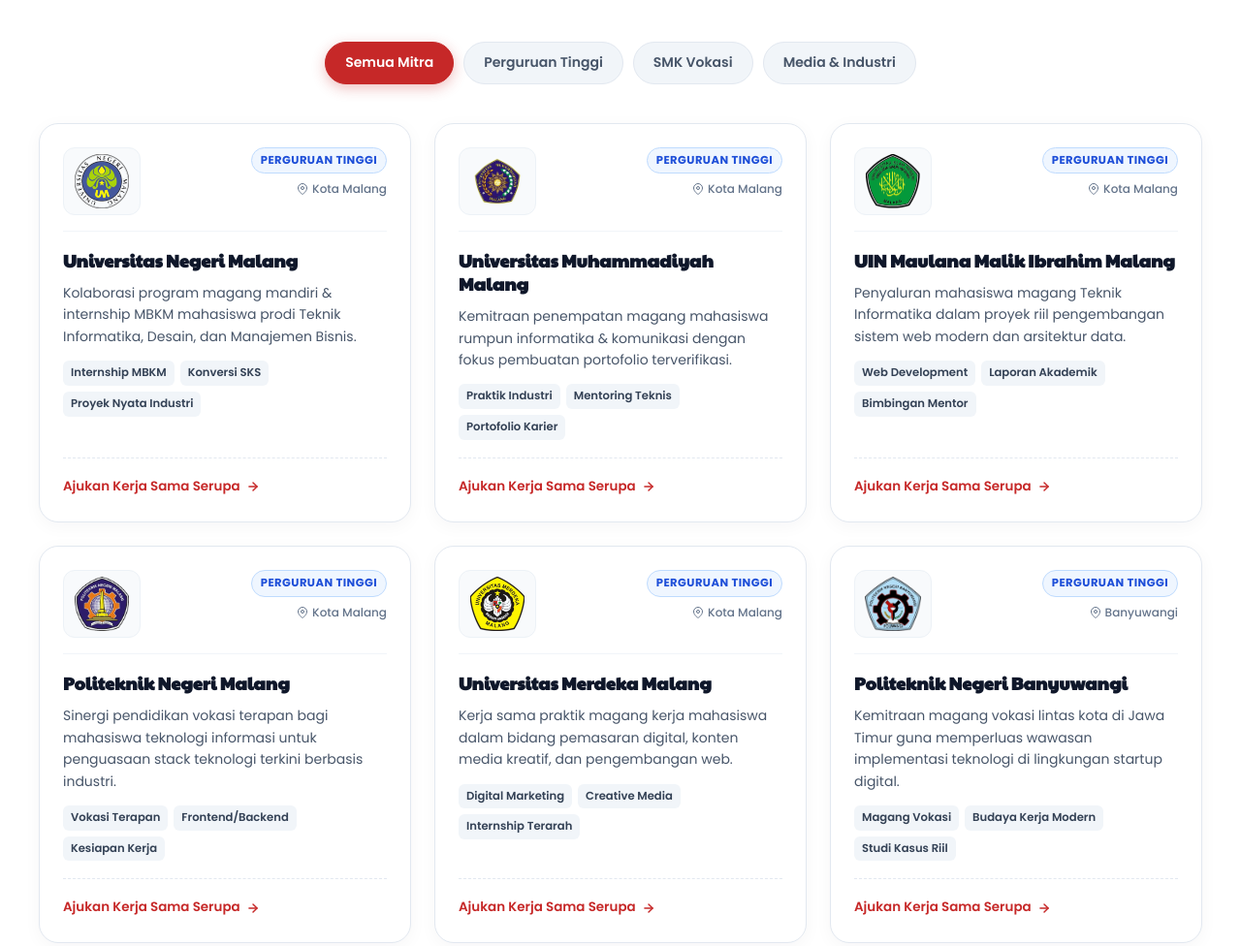
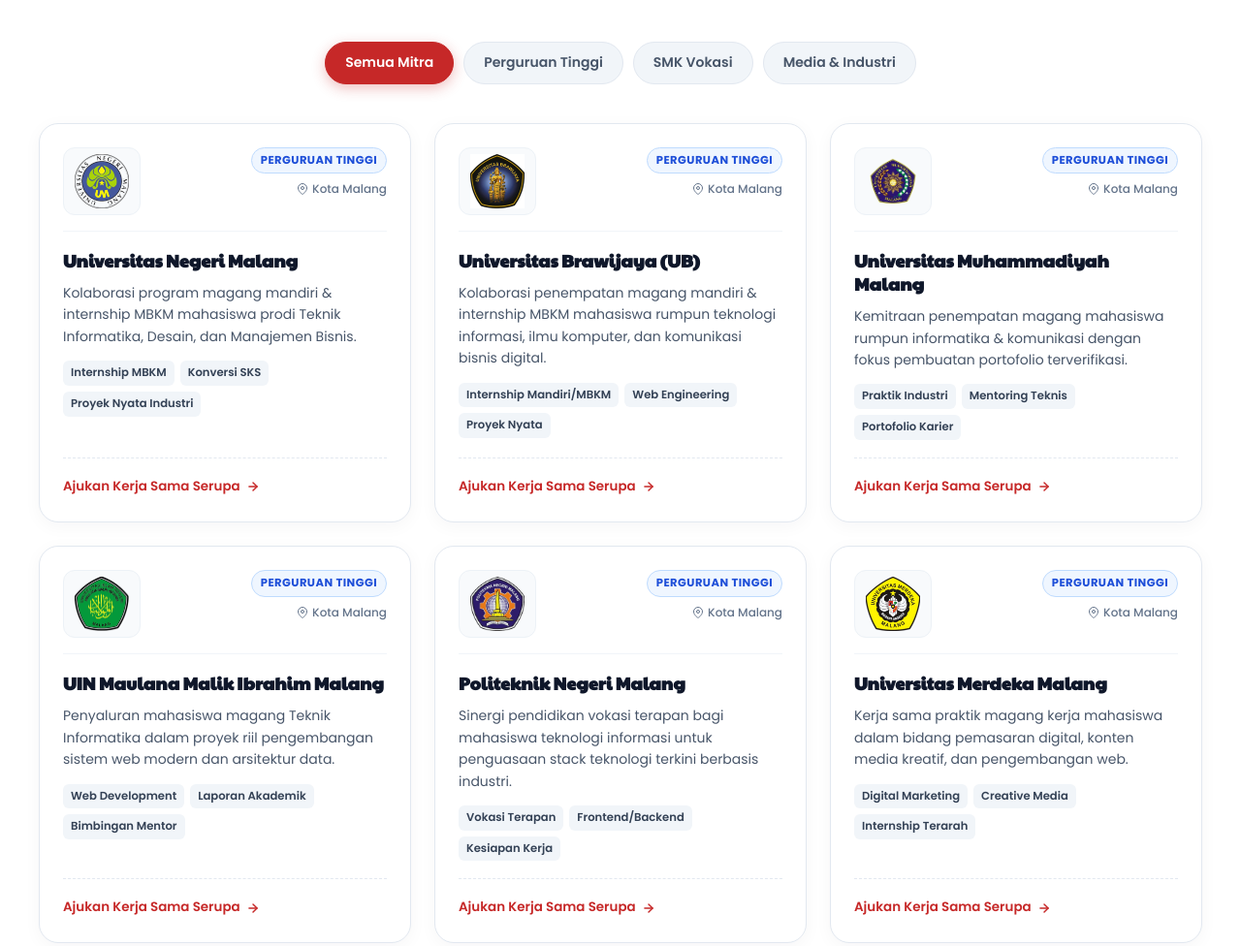
Before and after one commit to erlanggmacademy/MagangPro, an Astro site: page /mitra in a window 1280 px wide. Shown: the part 1040-2016 px from the top of the page at 97% size. Built offline with nearby package versions, Linux system fonts and the light colour scheme; Astro itself is replaced by a stand-in of ours.

Commit message:
perbaikan

```diff
--- a/src/data/mitra.ts
+++ b/src/data/mitra.ts
@@ -28,6 +28,17 @@ export const mitraList: MitraItem[] = [
     city: 'Kota Malang',
     description: 'Kolaborasi program magang mandiri & internship MBKM mahasiswa prodi Teknik Informatika, Desain, dan Manajemen Bisnis.',
     focus: ['Internship MBKM', 'Konversi SKS', 'Proyek Nyata Industri']
+  },
+  {
+    id: 'universitas-brawijaya',
+    name: 'Universitas Brawijaya (UB)',
+    shortName: 'UB Malang',
+    category: 'kampus',
+    categoryLabel: 'Perguruan Tinggi',
+    logo: '/images/mitra/universitas-brawijaya.webp',
+    city: 'Kota Malang',
+    description: 'Kolaborasi penempatan magang mandiri & internship MBKM mahasiswa rumpun teknologi informasi, ilmu komputer, dan komunikasi bisnis digital.',
+    focus: ['Internship Mandiri/MBKM', 'Web Engineering', 'Proyek Nyata']
   },
   {
     id: 'umm',
@@ -150,4 +161,37 @@ export const mitraList: MitraItem[] = [
     description: 'Kolaborasi strategis pengembangan portal web kompetisi akademik (KKA) 2026 dan publikasi ekosistem literasi digital di Jawa Timur.',
     focus: ['Portal Web Event', 'Publikasi Media', 'Sinergi Industri']
   },
+  {
+    id: 'lpk-insan-kamil',
+    name: 'LPK Pesantren Insan Kamil',
+    shortName: 'LPK Insan Kamil',
+    category: 'industri',
+    categoryLabel: 'Lembaga Pelatihan Kerja',
+    logo: '/images/mitra/lpk-insan-kamil.webp',
+    city: 'Jawa Timur',
+    description: 'Kemitraan pelatihan vokasi dan peningkatan kompetensi digital aplikatif bagi peserta pelatihan kerja dan santri siap industri.',
+    focus: ['Pelatihan Vokasi', 'Skill Digital', 'Kesiapan Kerja']
+  },
+  {
+    id: 'saka-souvenir',
+    name: 'Saka Souvenir (Corporate Gift)',
+    shortName: 'Saka Souvenir',
+    category: 'industri',
+    categoryLabel: 'Mitra Industri & UMKM',
+    logo: '/images/mitra/saka-souvenir.webp',
+    city: 'Kota Malang',
+    description: 'Kolaborasi pengembangan channel pemasaran digital, web katalog produk corporate gift kustom, dan optimasi visibilitas brand industri.',
+    focus: ['Digital Marketing', 'Katalog Web', 'SEO & Branding']
+  },
+  {
+    id: 'katun-outbound-adventure',
+    name: 'Katun Outbound Adventure',
+    shortName: 'Katun Outbound',
+    category: 'industri',
+    categoryLabel: 'Mitra Industri & Pariwisata',
+    logo: '/images/mitra/katun-outbound-adventure.webp',
+    city: 'Kota Batu / Malang',
+    description: 'Kerja sama strategis digitalisasi layanan provider outbound, pengelolaan website promosi, serta sinergi kegiatan team building industri.',
+    focus: ['Website Promosi', 'Pemasaran Digital', 'Team Building']
+  },
 ];
--- a/src/pages/mitra.astro
+++ b/src/pages/mitra.astro
@@ -14,7 +14,7 @@ const breadcrumbs = [
 ];
 
 const stats = [
-  { value: '12+', label: 'Mitra Institusi Resmi' },
+  { value: '16+', label: 'Mitra Institusi & Industri' },
   { value: '100%', label: 'Proyek Nyata Industri' },
   { value: 'Resmi', label: 'MoU & MoA Kemitraan' },
   { value: 'Kota Malang', label: 'Pusat Inkubator & Lab' },
```
Also changed, not shown: public/images/hero/hero-pixxelpro.webp, public/images/hero/hero-pixxelproa.webp (added), public/images/mitra/katun-outbound-adventure.webp (added), public/images/mitra/lpk-insan-kamil.webp (added), public/images/mitra/saka-souvenir.webp (added), public/images/mitra/universitas-brawijaya.webp (added), public/images/portfolio/pelatihan-insan-kamil.webp.
